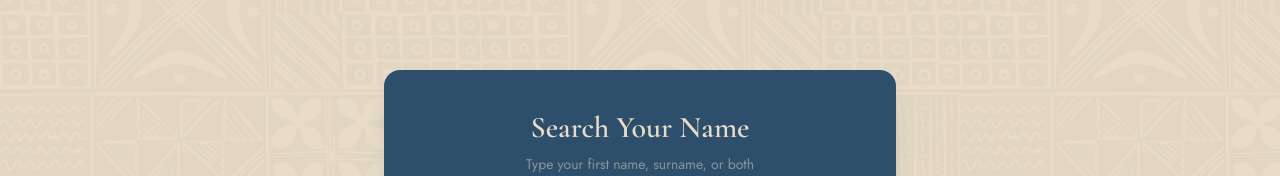
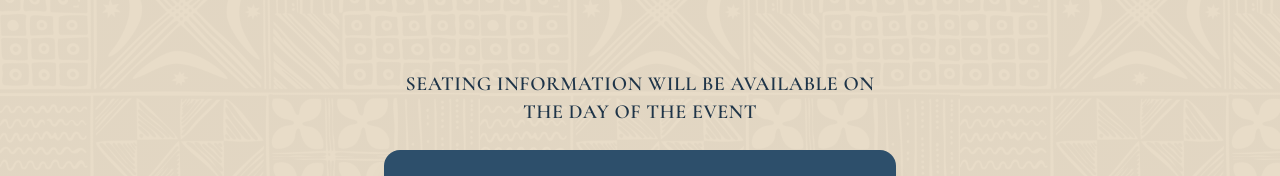
Before and after one commit to MarithaMiracle/abesolute, a Next.js app: page /seating in a window 1280 px wide. Shown: the part 394-570 px from the top of the page. Built offline with nearby package versions, Linux system fonts and the light colour scheme; no server answers; a web font is replaced by a local one.

Commit message:
Seating info update

```diff
--- a/src/app/seating/page.tsx
+++ b/src/app/seating/page.tsx
@@ -74,6 +74,9 @@ export default function SeatingPage() {
         }}
       >
         <div className="max-w-lg mx-auto">
+          <p className="serif-font text-navy-dark text-base sm:text-xl font-black text-center mb-6 tracking-wide uppercase px-2">
+            SEATING INFORMATION WILL BE AVAILABLE ON THE DAY OF THE EVENT
+          </p>
 
           {/* Search card */}
           <div className="rounded-2xl p-6 sm:p-10 shadow-xl mb-8" style={{ backgroundColor: '#2D4F6B' }}>
```
